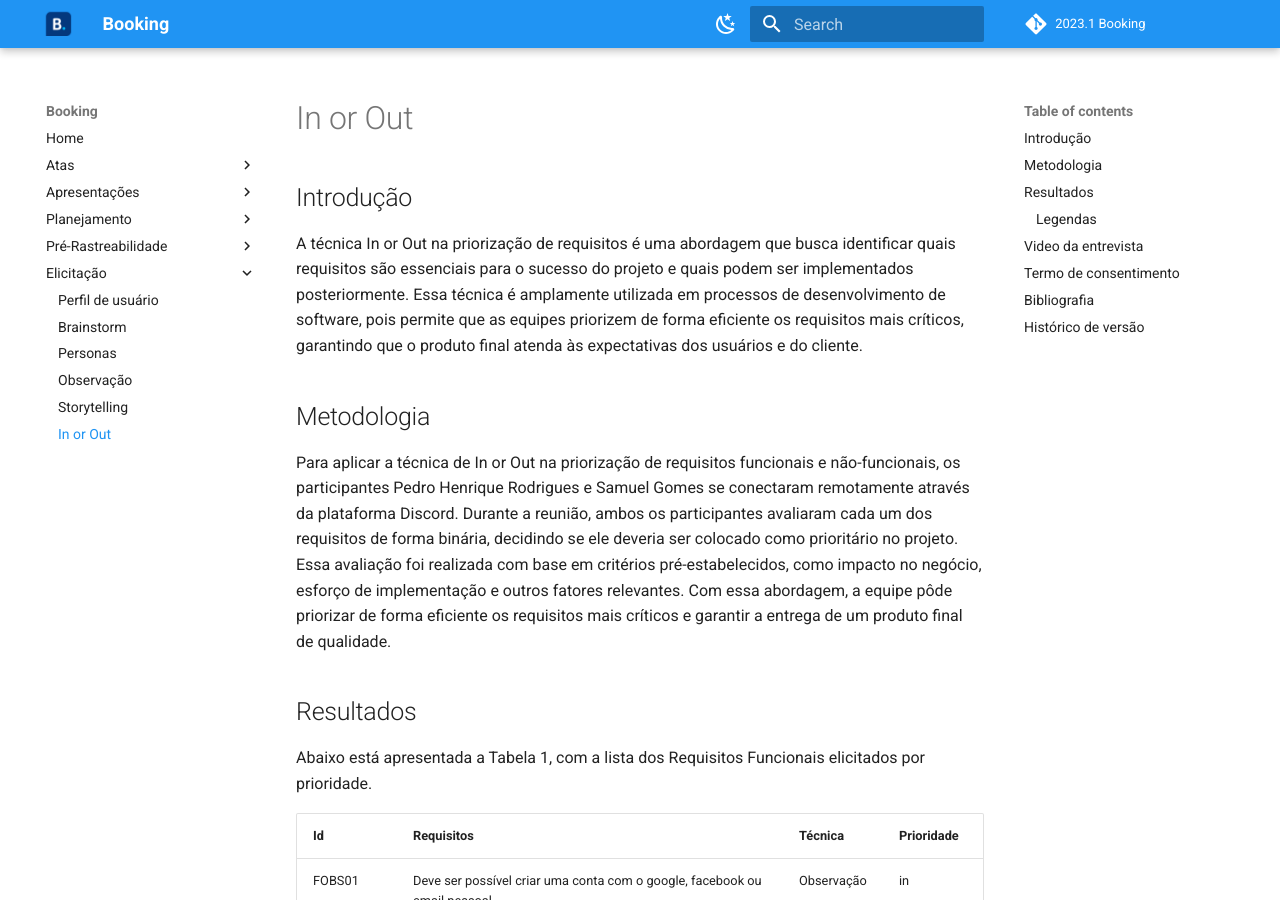
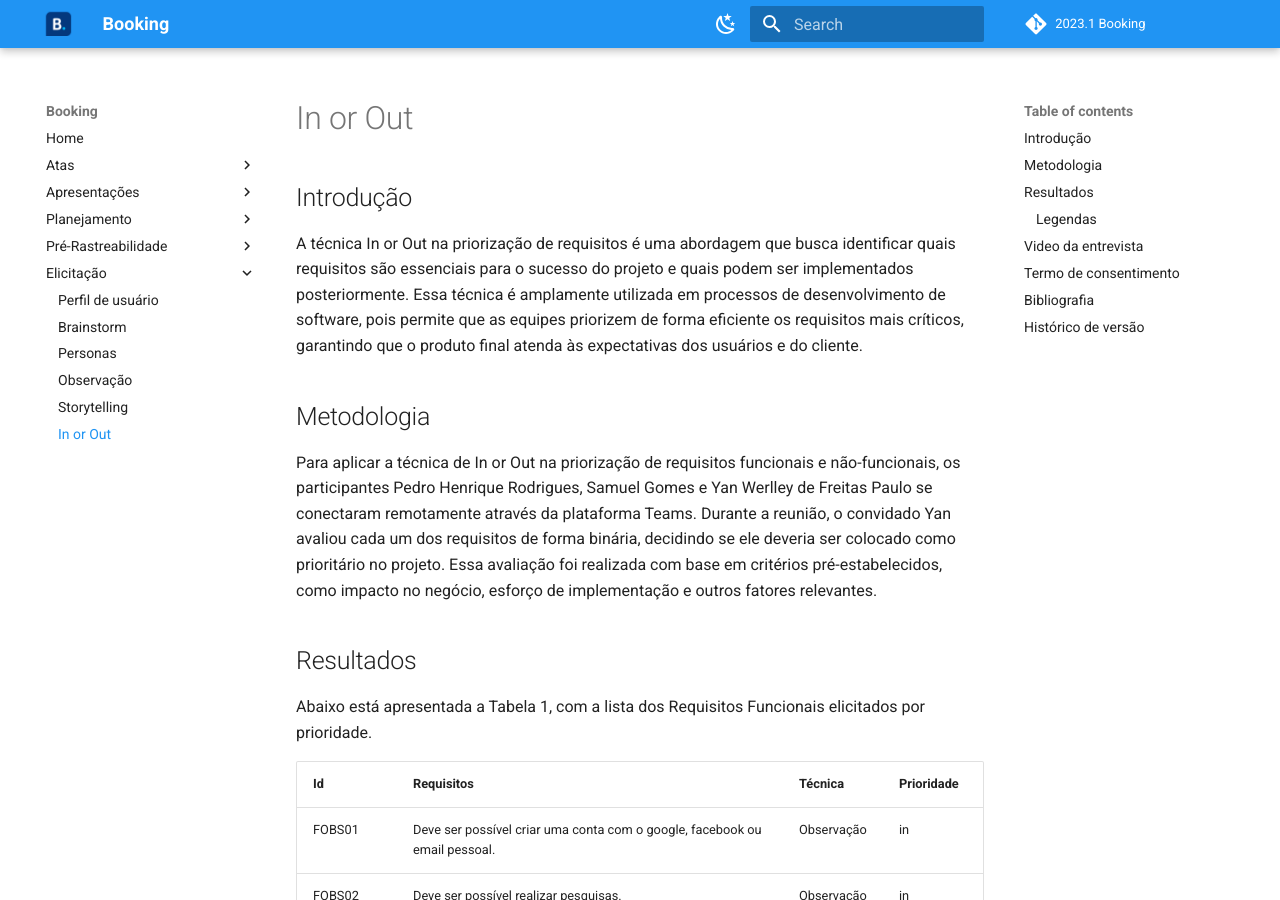
Before and after one commit to Requisitos-de-Software/2023.1-Booking, an MkDocs documentation site: the page built from docs/elicitacao/inOrOut.md, in a window 1280 px wide and 900 px high. Built offline with MkDocs 1.6.1 and Material for MkDocs 9.7.7, drawn with Linux system fonts in a browser that asks for light colours; comment, search, counter and statistics services are not loaded; some of the changed text lies outside the part shown.

Commit message:
Adicionando mais um requisitos de obervação e mudando a metodologia
Co-authored-by: SamuelGSouza <samuelgomes318@gmail.com>

```diff
--- a/docs/elicitacao/inOrOut.md
+++ b/docs/elicitacao/inOrOut.md
@@ -4,7 +4,7 @@ A técnica In or Out na priorização de requisitos é uma abordagem que busca i
 
 ## Metodologia
 
-Para aplicar a técnica de In or Out na priorização de requisitos funcionais e não-funcionais, os participantes Pedro Henrique Rodrigues e Samuel Gomes se conectaram remotamente através da plataforma Discord. Durante a reunião, ambos os participantes avaliaram cada um dos requisitos de forma binária, decidindo se ele deveria ser colocado como prioritário no projeto. Essa avaliação foi realizada com base em critérios pré-estabelecidos, como impacto no negócio, esforço de implementação e outros fatores relevantes. Com essa abordagem, a equipe pôde priorizar de forma eficiente os requisitos mais críticos e garantir a entrega de um produto final de qualidade.
+Para aplicar a técnica de In or Out na priorização de requisitos funcionais e não-funcionais, os participantes Pedro Henrique Rodrigues, Samuel Gomes e Yan Werlley de Freitas Paulo se conectaram remotamente através da plataforma Teams. Durante a reunião, o convidado Yan avaliou cada um dos requisitos de forma binária, decidindo se ele deveria ser colocado como prioritário no projeto. Essa avaliação foi realizada com base em critérios pré-estabelecidos, como impacto no negócio, esforço de implementação e outros fatores relevantes.
 
 ## Resultados
 
```
Also changed, not shown: other parts of docs/elicitacao/inOrOut.md (+1 -0 lines).
